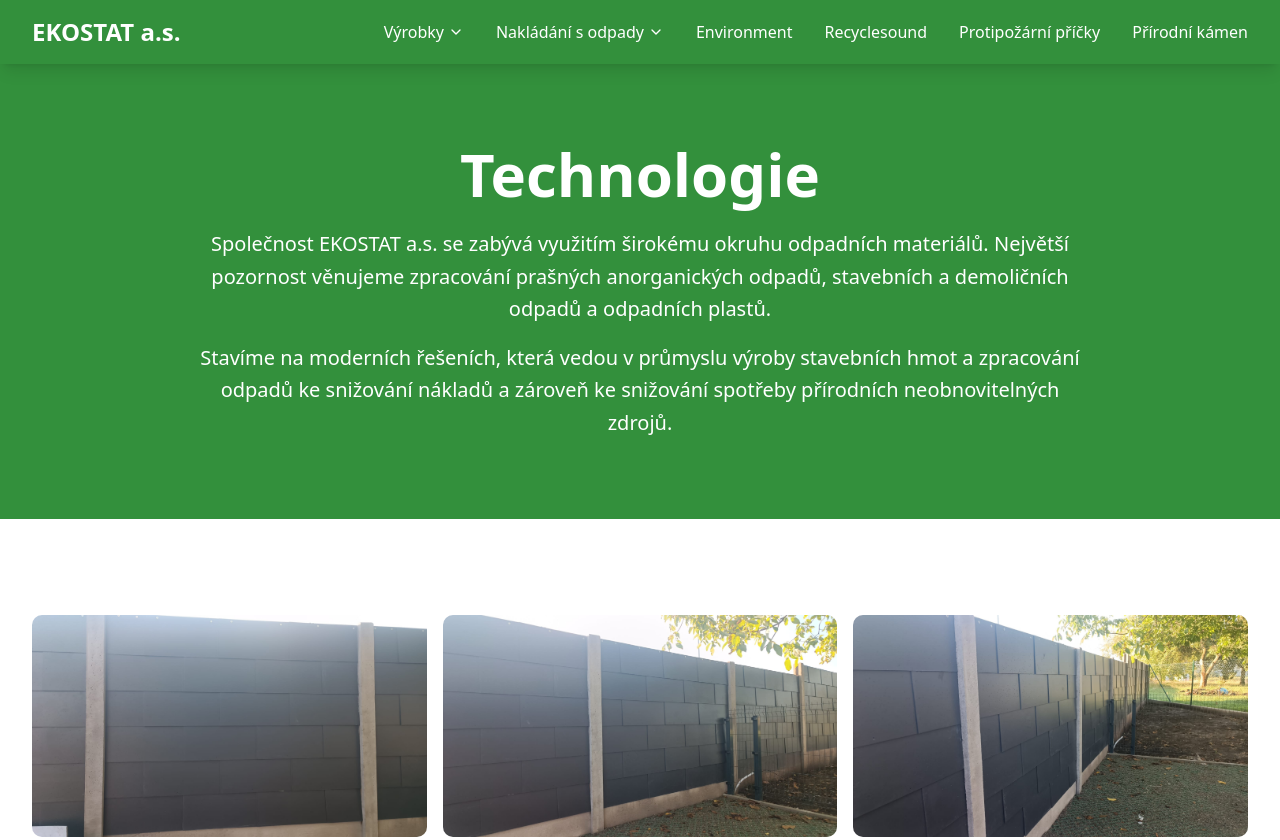
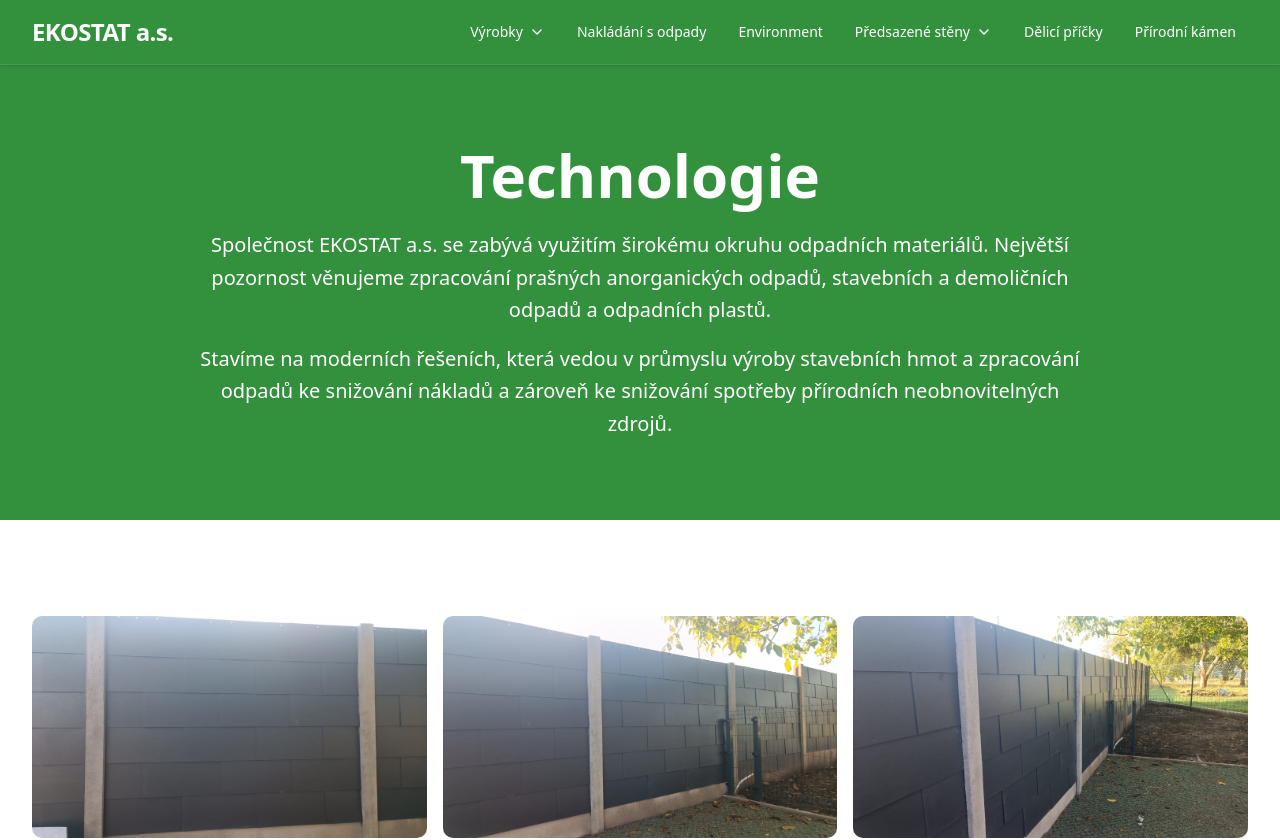
Before and after one commit to vachuska1/ekostat-vachuska-newdev, a Next.js app: page / in a window 1280 px wide. Shown: the top 840 px of the page. Built offline with nearby package versions, Linux system fonts and the light colour scheme.

Commit message:
Update waste management content and product navigation

```diff
--- a/app/environment/page.tsx
+++ b/app/environment/page.tsx
@@ -5,7 +5,7 @@ const environmentData = {
   title: "Environment",
   content: {
     text1:
-      "Společnost EKOSTAT a.s. se zabývá využitím širokého okruhu odpadních materiálů. Největší pozornost věnujeme zpracování prašných anorganických odpadů, stavebních a demoličních odpadů a odpadních plastů.",
+      "Společnost EKOSTAT a.s. se zabývá využitím širokého okruhu odpadních materiálů. Největší pozornost věnujeme zpracování prašných anorganických odpadů, stavebních a demoličních odpadů.",
     text2:
       "Stavíme na moderních řešeních, která vedou v průmyslu výroby stavebních hmot a zpracování odpadů ke snižování nákladů a zároveň ke snižování spotřeby přírodních neobnovitelných zdrojů.",
     text3:
--- a/app/nakladani-s-odpady/page.tsx
+++ b/app/nakladani-s-odpady/page.tsx
@@ -11,21 +11,16 @@ export default function NakladaniSOdpadyPage() {
           <div className="text-center">
             <h1 className="text-4xl md:text-6xl font-bold mb-6 text-balance">Nakládání s odpady</h1>
             <div className="max-w-4xl mx-auto text-lg md:text-xl leading-relaxed space-y-6">
+              <h2 className="text-2xl md:text-3xl font-bold text-balance">Variabilní modulární rampy pro sběrné dvory</h2>
               <p>
-                Navrhujeme přímé řešení sběru a likvidace odpadů a navrhujeme materiálové řešení uplatnění všech
-                tříděných složek komunálního odpadů ve vztahu na budování lokální ekonomiky.
+                Společnost EKOSTAT a.s. se v oblasti nakládání s odpady specializuje na variabilní modulární rampy
+                pro sběrné dvory a specializované firmy zabývající se zpracováním odpadů. Naše konstrukční řešení
+                vychází z vlastního užitného vzoru a usnadňuje a zrychluje třídění i manipulaci s odpady.
               </p>
               <p>
-                Pro obce a města navrhujeme nejmodernější autonomní systémy nakládání s odpady. Nesoustředíme se pouze
-                na analýzy produkce odpadů, navrhujeme spádově vhodné sběrné nádoby, sběrná místa i samotné sběrné
-                dvory. Moderní způsob nakládání s odpady doplňujeme vzdělávacími a motivačními systémy tak, aby bylo
-                nakládání s odpady efektivní, co nejméně nákladné a spravedlivé pro všechny, kdo se ho účastní.
-              </p>
-              <p>
-                Naším cílem je motivovat občany a společnosti, aby mnohem více, a přitom přírozeným způsobem nakládali s
-                odpadem, měli povědomí o jeho skutečných nákladech. Města a obce se snažíme motivovat k tomu, aby se
-                snažily využívat svých možností a zájmu občanů a podnikatelských subjektů k podpoře snižování množství
-                odpadů a jeho přímého zpracování, v rámci podpory lokální ekonomiky.
+                Modulární provedení umožňuje přizpůsobit uspořádání ramp konkrétnímu prostoru a potřebám provozovatele.
+                Pomáháme tak zjednodušit každodenní provoz sběrných dvorů a usnadnit občanům i firmám odevzdávání
+                vytříděných odpadů.
               </p>
             </div>
           </div>
--- a/components/navigation.tsx
+++ b/components/navigation.tsx
@@ -11,62 +11,66 @@ const Navigation = () => {
   const menuItems = [
     {
       title: "Výrobky",
-      href: "/", // Updated to link to homepage instead of /vyrobky
+      href: "/",
       items: [
-        { title: "Modulové ploty", href: "/vyrobky/modulove-ploty" },
-        { title: "Umělé kamenivo", href: "/vyrobky/umele-kamenivo" },
+        { title: "Umělé kamenivo EKOSTAB", href: "https://ekostabsystem.cz/", external: true },
+        { title: "Dělicí příčky", href: "https://www.superpricky.cz/", external: true },
+        { title: "Předsazené stěny", href: "https://www.superpricky.cz/", external: true },
+        { title: "Suché podlahy", href: "/vyrobky/umele-kamenivo" },
+        { title: "Ploché střechy", href: "/vyrobky/umele-kamenivo" },
       ],
     },
+    { title: "Nakládání s odpady", href: "/nakladani-s-odpady" },
+    { title: "Environment", href: "/environment" },
     {
-      title: "Nakládání s odpady",
-      href: "/nakladani-s-odpady", // Added direct link to main Nakládání s odpady page
+      title: "Předsazené stěny",
+      href: "https://www.recyclesound.info/",
+      external: true,
       items: [
         { title: "Variabilní rampy", href: "https://www.smilesys.cz/variabilni-rampa/", external: true },
-        { title: "Chytré kontejnery", href: "/nakladani-s-odpady/chytre-kontejnery" },
-        { title: "Osvětové hlásiče", href: "/nakladani-s-odpady/osvetove-hlasice" },
-        { title: "Mobilní kontejnery", href: "/nakladani-s-odpady/mobilni-kontejnery" },
+        { title: "Chytré hlásiče", href: "/nakladani-s-odpady/osvetove-hlasice" },
       ],
     },
-    { title: "Environment", href: "/environment" },
-    { title: "Recyclesound", href: "https://www.recyclesound.info/", external: true },
-    { title: "Protipožární příčky", href: "https://www.superpricky.cz/", external: true },
+    { title: "Dělicí příčky", href: "https://www.superpricky.cz/", external: true },
     { title: "Přírodní kámen", href: "https://www.krasnykamen.cz/", external: true },
   ]
 
   return (
-    <nav className="bg-primary text-white sticky top-0 z-50 shadow-lg">
+    <nav className="bg-primary text-white sticky top-0 z-50 border-b border-white/10 shadow-sm">
       <div className="max-w-7xl mx-auto px-4 sm:px-6 lg:px-8">
-        <div className="flex justify-between items-center h-16">
-          <Link href="/" className="text-2xl font-bold">
+        <div className="flex justify-between items-center h-16 gap-6">
+          <Link href="/" className="text-2xl font-bold tracking-tight whitespace-nowrap">
             EKOSTAT a.s.
           </Link>
 
           {/* Desktop Menu */}
-          <div className="hidden md:flex space-x-8">
+          <div className="hidden lg:flex items-center gap-1 xl:gap-2">
             {menuItems.map((item) => (
               <div key={item.title} className="relative group">
                 <Link
                   href={item.href || "#"}
                   target={item.external ? "_blank" : undefined}
                   rel={item.external ? "noopener noreferrer" : undefined}
-                  className="flex items-center space-x-1 hover:text-primary-light transition-colors duration-200"
+                  className="flex items-center gap-1.5 rounded-lg px-3 py-2 text-sm font-medium whitespace-nowrap hover:bg-white/10 focus-visible:outline-2 focus-visible:outline-offset-2 focus-visible:outline-white transition-colors duration-200"
                 >
                   <span>{item.title}</span>
-                  {item.items && <ChevronDown className="w-4 h-4" />}
+                  {item.items && <ChevronDown className="w-4 h-4 transition-transform duration-200 group-hover:rotate-180 group-focus-within:rotate-180 motion-reduce:transition-none" />}
                 </Link>
                 {item.items && (
-                  <div className="absolute top-full left-0 mt-2 w-48 bg-white text-foreground rounded-md shadow-lg opacity-0 invisible group-hover:opacity-100 group-hover:visible transition-all duration-200">
+                  <div className="absolute top-full left-0 pt-2 w-64 opacity-0 invisible translate-y-1 group-hover:opacity-100 group-hover:visible group-hover:translate-y-0 group-focus-within:opacity-100 group-focus-within:visible group-focus-within:translate-y-0 transition-all duration-200 motion-reduce:transition-none">
+                    <div className="rounded-xl border border-border bg-white p-1.5 text-foreground shadow-xl">
                     {item.items.map((subItem) => (
                       <Link
                         key={subItem.title}
                         href={subItem.href}
                         target={subItem.external ? "_blank" : undefined}
                         rel={subItem.external ? "noopener noreferrer" : undefined}
-                        className="block px-4 py-2 hover:bg-accent transition-colors duration-200"
+                        className="block rounded-lg px-3 py-2.5 text-sm hover:bg-accent focus-visible:bg-accent focus-visible:outline-2 focus-visible:outline-primary transition-colors duration-200"
                       >
                         {subItem.title}
                       </Link>
                     ))}
+                    </div>
                   </div>
                 )}
               </div>
@@ -74,21 +78,28 @@ const Navigation = () => {
           </div>
 
           {/* Mobile Menu Button */}
-          <button className="md:hidden" onClick={() => setIsOpen(!isOpen)}>
+          <button
+            type="button"
+            className="lg:hidden rounded-lg p-2 hover:bg-white/10 focus-visible:outline-2 focus-visible:outline-white transition-colors"
+            aria-label={isOpen ? "Zavřít menu" : "Otevřít menu"}
+            aria-expanded={isOpen}
+            aria-controls="mobile-menu"
+            onClick={() => setIsOpen(!isOpen)}
+          >
             {isOpen ? <X className="w-6 h-6" /> : <Menu className="w-6 h-6" />}
           </button>
         </div>
 
         {/* Mobile Menu */}
         {isOpen && (
-          <div className="md:hidden py-4 border-t border-primary-light">
+          <div id="mobile-menu" className="lg:hidden py-3 border-t border-white/15">
             {menuItems.map((item) => (
               <div key={item.title} className="mb-2">
                 <Link
                   href={item.href || "#"}
                   target={item.external ? "_blank" : undefined}
                   rel={item.external ? "noopener noreferrer" : undefined}
-                  className="flex items-center justify-between w-full py-2 hover:text-primary-light transition-colors duration-200"
+                  className="flex items-center justify-between w-full rounded-lg px-3 py-2.5 font-medium hover:bg-white/10 transition-colors duration-200"
                   onClick={() => {
                     if (!item.items) setIsOpen(false)
                     if (item.items) setActiveDropdown(activeDropdown === item.title ? null : item.title)
@@ -102,14 +113,14 @@ const Navigation = () => {
                   )}
                 </Link>
                 {item.items && activeDropdown === item.title && (
-                  <div className="ml-4 mt-2 space-y-2">
+                  <div className="ml-5 mt-1 space-y-1 border-l border-white/20 pl-3">
                     {item.items.map((subItem) => (
                       <Link
                         key={subItem.title}
                         href={subItem.href}
                         target={subItem.external ? "_blank" : undefined}
                         rel={subItem.external ? "noopener noreferrer" : undefined}
-                        className="block py-1 text-sm hover:text-primary-light transition-colors duration-200"
+                        className="block rounded-lg px-3 py-2 text-sm hover:bg-white/10 transition-colors duration-200"
                         onClick={() => setIsOpen(false)}
                       >
                         {subItem.title}
```
